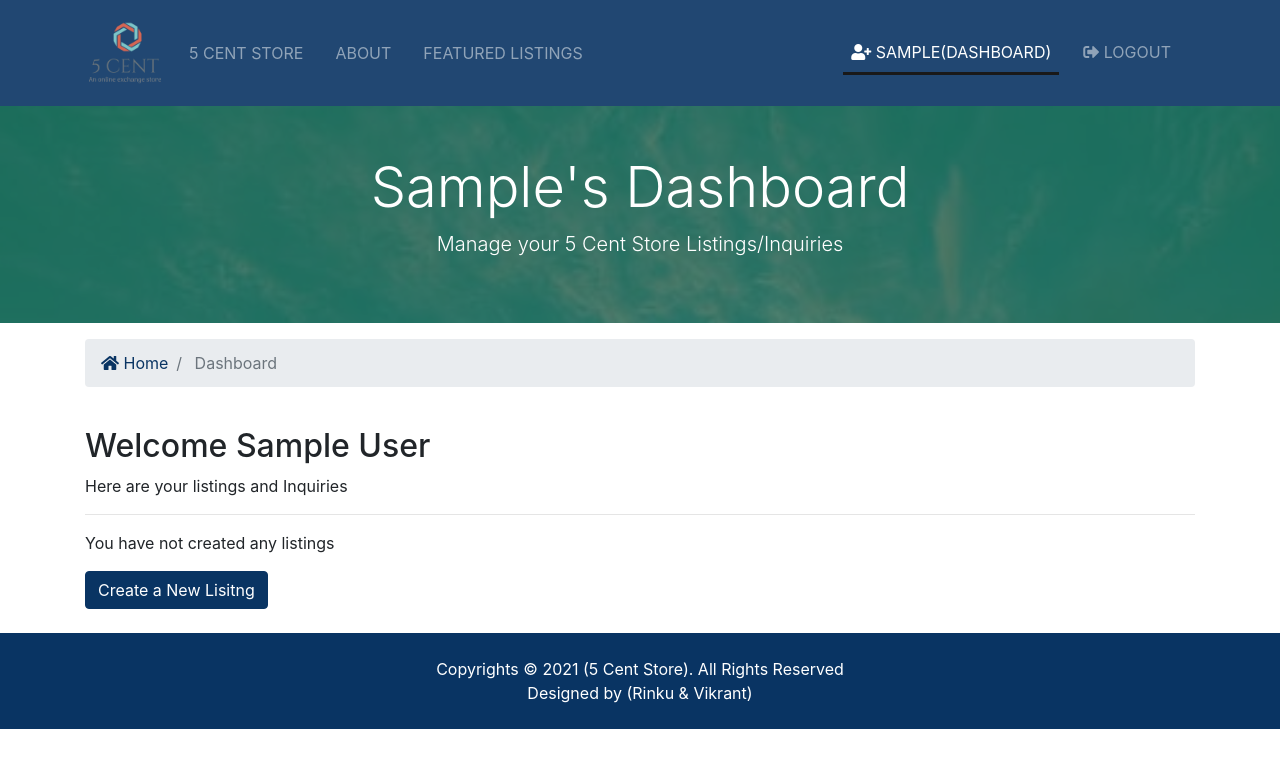
After one commit to Rinku97/5_Cent_Store, a Django app: page /accounts/dashboard/ in a window 1280 px wide. The commit adds this page. Shown: the top 768 px of the page. Run offline with Django 3.2, Linux system fonts and the light colour scheme; the visitor is signed in with stand-in values (Sample User, id 1); data that the repository does not hold is empty; some libraries are stand-ins or nearby versions.

Commit message:
added login fucntionality and modified admin panel

```diff
--- a/Store/static/css/admin.css
+++ b/Store/static/css/admin.css
@@ -1,13 +1,13 @@
 #header{
     height: 50px;
-    background: #093463;
+    background: #000000;
     color: #fff;
 }
 #branding h1{
     color: #fff;
 }
 .module h2, .module caption, .inline-group h2{
-    background: #05b348;
+    background: #05b393;
 }
 a:link,
 a:visited{
--- a/Store/static/css/style.css
+++ b/Store/static/css/style.css
@@ -14,7 +14,7 @@ img {
 .social a {
   margin-right: 0.4rem; }
 .selunder{
-  border-bottom: 3px solid red;
+  border-bottom: 3px solid white;
 }
 #showcase {
   background: url(../img/showcase.jpg) no-repeat top center fixed;
--- a/accounts_app/urls.py
+++ b/accounts_app/urls.py
@@ -4,4 +4,7 @@ from .import views
 urlpatterns = [
     path('register/', views.register, name="register"),
     path('register/confirm', views.confirmregister, name="confirmregister"),
+    path('login/', views.userlogin, name="login"),
+    path('logout/', views.userlogout, name="logout"),
+    path('dashboard/', views.dashboard, name="dashboard")
 ]
--- a/accounts_app/views.py
+++ b/accounts_app/views.py
@@ -1,8 +1,8 @@
-import time
-
-from django.contrib.auth import login
+from django.contrib.auth import login, authenticate, logout
+from django.contrib.auth.decorators import login_required
 from django.shortcuts import render, redirect
 from core_app.models import User
+from listing_app.models import Listing
 from django.core.mail import send_mail
 from django.contrib import messages
 import random
@@ -57,7 +57,8 @@ def register(request):
                             [email],
                             fail_silently=False
                         )
-                        messages.info(request, ': A confirmation code has been sent to your registered email address, check and confirm your registration')
+                        messages.info(request,
+                                      ': A confirmation code has been sent to your registered email address, check and confirm your registration')
 
                         request.method = 'GET'
                         return render(request, 'accounts_app/confirmregister.html', context)
@@ -105,3 +106,36 @@ def confirmregister(request):
             return render(request, 'accounts_app/confirmregister.html')
     else:
         return redirect('register')
+
+
+def userlogin(request):
+    if request.method == 'POST':
+        username = request.POST['username']
+        password = request.POST['password']
+        user = authenticate(username=username, password=password)
+        if user is not None:
+            login(request, user)
+            messages.success(request, ': You are logged in successfully!')
+            return redirect('index')
+        else:
+            messages.error(request, ' Invalid username or password')
+            return redirect('login')
+    else:
+        return render(request, 'accounts_app/login.html')
+
+
+@login_required
+def userlogout(request):
+    if request.method == 'POST':
+        logout(request)
+        messages.success(request, 'You are now logged out')
+        return redirect('index')
+
+
+@login_required
+def dashboard(request):
+    mylistings = Listing.objects.order_by('-list_date').filter(owner=request.user)
+    context = {
+        'listings': mylistings
+    }
+    return render(request, 'accounts_app/dashboard.html', context)
--- a/static/css/style.css
+++ b/static/css/style.css
@@ -14,7 +14,7 @@ img {
 .social a {
   margin-right: 0.4rem; }
 .selunder{
-  border-bottom: 3px solid red;
+  border-bottom: 3px solid black;
 }
 #showcase {
   background: url(../img/showcase.jpg) no-repeat top center fixed;
--- /dev/null
+++ b/templates/accounts_app/dashboard.html
@@ -0,0 +1,67 @@
+{% extends 'base.html' %}
+{% block title %} Login {% endblock %}
+{% block content %}
+  <section id="showcase-inner" class="py-5 text-white">
+    <div class="container">
+      <div class="row text-center">
+        <div class="col-md-12">
+          <h1 class="display-4">{{request.user.first_name}}'s Dashboard</h1>
+          <p class="lead">Manage your 5 Cent Store Listings/Inquiries</p>
+        </div>
+      </div>
+    </div>
+  </section>
+
+  <!-- Breadcrumb -->
+  <section id="bc" class="mt-3">
+    <div class="container">
+      <nav aria-label="breadcrumb">
+        <ol class="breadcrumb">
+          <li class="breadcrumb-item">
+            <a href="{% url 'index' %">
+              <i class="fas fa-home"></i> Home</a>
+          </li>
+          <li class="breadcrumb-item active"> Dashboard</li>
+        </ol>
+      </nav>
+    </div>
+  </section>
+
+  <section id="dashboard" class="py-4">
+    <div class="container">
+      <div class="row">
+        <div class="col-md-12">
+          <h2>Welcome {{request.user.first_name}} {{request.user.last_name}}</h2>
+          <p>Here are your listings and Inquiries</p>
+            <hr>
+            {% if listings %}
+          <table class="table">
+            <thead>
+              <tr>
+                <th scope="col">Category</th>
+                <th scope="col">Title</th>
+                <th scope="col">View Here</th>
+                <th></th>
+              </tr>
+            </thead>
+            <tbody>
+              {% for listing in listings %}
+              <tr>
+                <td>{{listing.category}}</td>
+                <td>{{listing.title}}</td>
+                <td>
+                  <a class="btn btn-light" href="{% url 'listing' listing.id %}">View Listing</a>
+                </td>
+              </tr>
+              {% endfor %}
+            </tbody>
+          </table>
+          {%else%}
+          <p>You have not created any listings </p>
+          <button class='btn btn-primary'>Create a New Lisitng</button>
+          {%endif%}
+        </div>
+      </div>
+    </div>
+  </section>
+{% endblock %}
--- a/templates/partials/_navbar.html
+++ b/templates/partials/_navbar.html
@@ -1,6 +1,5 @@
-{% load static %}
-  <!-- Navbar -->
-  <nav class="navbar navbar-expand-lg navbar-dark bg-primary sticky-top">
+{% load static%}
+<nav class="navbar navbar-expand-lg navbar-dark bg-primary sticky-top">
     <div class="container">
       <a class="navbar-brand" href="{% url 'index' %}">
         <img src="{% static 'img/logo1.png' %}" class="logo" alt="">
@@ -10,29 +9,81 @@
       </button>
       <div class="collapse navbar-collapse" id="navbarNavAltMarkup">
         <ul class="navbar-nav">
-          <li class="nav-item active mr-3">
+          <li
+          {% if '/' == request.path %}
+            class = "nav-item active mr-3 selunder"
+          {% else%}
+            class="nav-item mr-3"
+          {% endif%}>
             <a class="nav-link" href="{% url 'index' %}">5 Cent Store</a>
           </li>
-          <li class="nav-item mr-3">
-            <a class="nav-link" href="{% url 'about' %}">About</a>
+          <li
+          {% if 'about' in request.path %}
+            class = "nav-item active mr-3 selunder"
+          {% else%}
+            class="nav-item mr-3"
+          {% endif%}
+          >
+            <a class="nav-link" href="{% url 'about'%}">About</a>
           </li>
-          <li class="nav-item mr-3">
+          <li
+          {% if 'listing' in request.path %}
+            class = "nav-item active mr-3 selunder"
+          {% else%}
+            class="nav-item mr-3"
+          {% endif%}
+          >
             <a class="nav-link" href="{% url 'listings' %}">Featured Listings</a>
           </li>
         </ul>
+        <ul class="navbar-nav ml-auto">
+        {% if user.is_authenticated %}
+        <li
+          {% if 'dashboard' in request.path %}
+            class = "nav-item active mr-3 selunder"
+          {% else%}
+            class="nav-item mr-3"
+          {% endif%}
+          >
+            <a class="nav-link" href="{% url 'dashboard' %}">
+              <i class="fas fa-user-plus"></i> {{request.user.first_name}}(Dashboard)</a>
+          </li>
+        <li class="nav-item mr-3">
+          <a class="nav-link" href="javascript:{document.getElementById('logout').submit()}">
+            <i class="fas fa-sign-out-alt"></i>
+           Logout</a>
+            <form action="{% url 'logout' %}" method="POST" id="logout">
+              {% csrf_token %}
+              <input type="hidden">
+            </form>
+        </li>
+        {% else %}
 
-        <ul class="navbar-nav ml-auto">
-          <li class="nav-item mr-3">
+          <li
+          {% if 'register' in request.path %}
+            class = "nav-item active mr-3 selunder"
+          {% else%}
+            class="nav-item mr-3"
+          {% endif%}
+          >
             <a class="nav-link" href="{% url 'register' %}">
               <i class="fas fa-user-plus"></i> Register</a>
           </li>
-          <li class="nav-item mr-3">
-            <a class="nav-link" href="#">
+          <li
+          {% if 'login' in request.path %}
+            class = "nav-item active mr-3 selunder"
+          {% else%}
+            class="nav-item mr-3"
+          {% endif%}
+          >
+            <a class="nav-link" href="{% url 'login'%}">
               <i class="fas fa-sign-in-alt"></i>
 
               Login</a>
           </li>
-        </ul>
+
+        {% endif %}
+      </ul>
       </div>
     </div>
   </nav>
```
Also changed, not shown: templates/accounts_app/login.html (added, +35 -0 lines), templates/admin/base_site.html (added, +10 -0 lines), Store/static/css/bootstrap.css.
